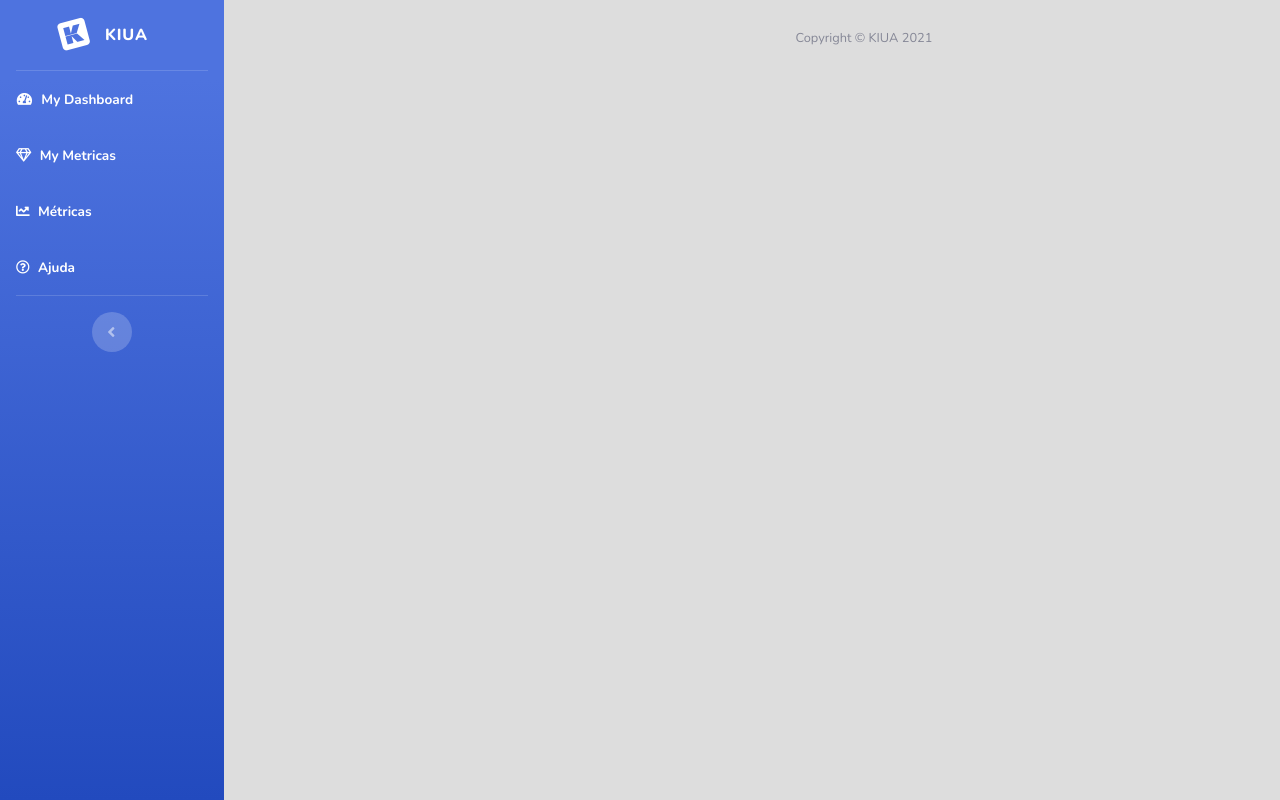
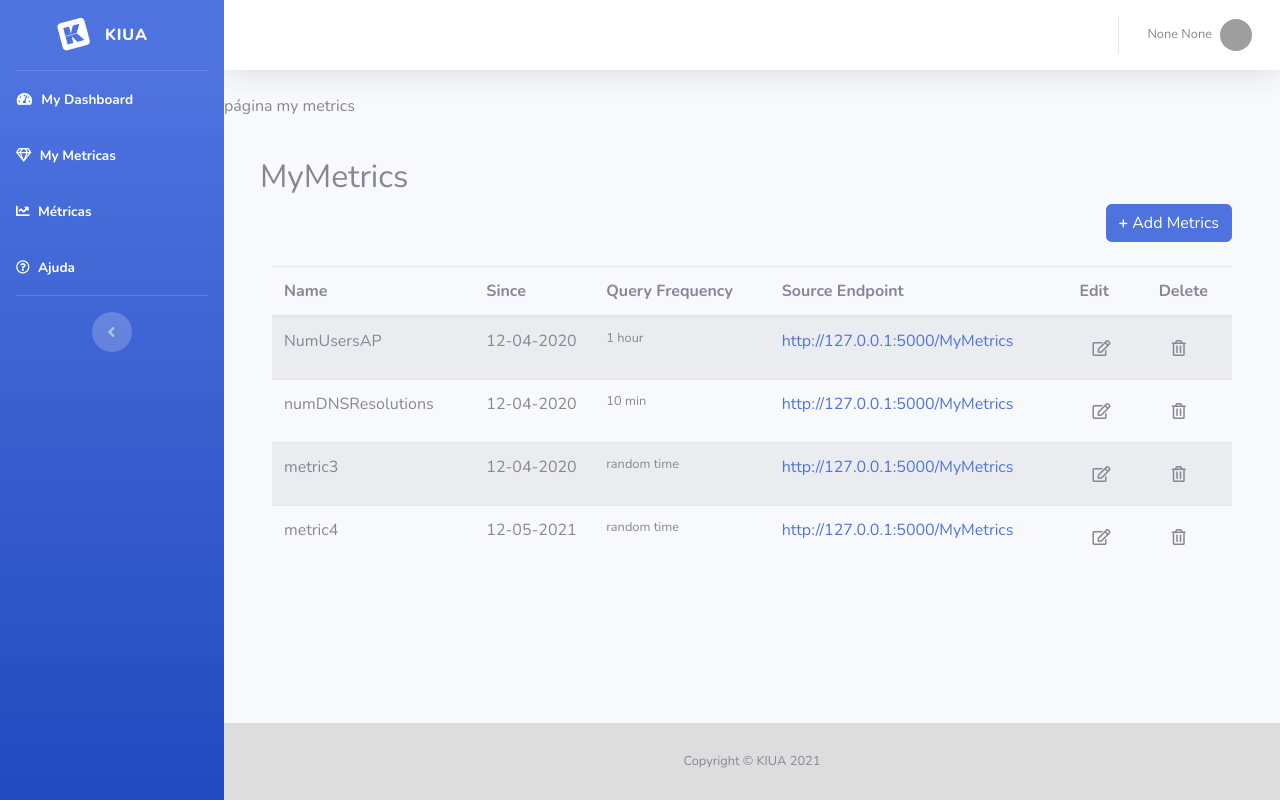
Before and after one commit to KIUA-PEI/KIUA_Backoffice, a Flask app: page /mymetrics in a window 1280 px wide; the page is wider, and only the part inside the window is pictured. Run offline with Flask 2, Linux system fonts and the light colour scheme; the visitor is signed in with stand-in values (Sample User, id 1); data comes from the database, SQL or seed files in the repository; some libraries are stand-ins or nearby versions; grey boxes are pictures that could not be loaded.

Commit message:
mymetrics updated - not finished

```diff
--- a/website/templates/mymetrics.html
+++ b/website/templates/mymetrics.html
@@ -4,4 +4,137 @@
 
 <p>página my metrics</p>
 
+
+<div class="container">
+    <br>
+    <div class="col-sm-3">
+        <h2>MyMetrics</h2>
+    </div>
+    <div class="content">
+        <div class="container">
+            <div class="col-sm-13" style="text-align: right;">
+                <button type="button" class="btn btn-primary" data-toggle="modal" data-target="#dashModal"><b>+</b></span> Add Metrics</button>
+            </div>
+                <!-- Metrics Modal-->
+            <div class="modal fade" id="dashModal" tabindex="-1" role="dialog" aria-labelledby="exampleModalLabel"
+            aria-hidden="true">
+              <div class="modal-dialog" role="document">
+                  <div class="modal-content">
+                      <div class="modal-header">
+                          <h5 class="modal-title" id="exampleModalLabel">Create new Metrics</h5>
+                          <button class="close" type="button" data-dismiss="modal" aria-label="Close">
+                              <span aria-hidden="true">×</span>
+                          </button>
+                      </div>
+                      <div class="modal-body">Select "Logout" below if you are ready to end your current session.</div>
+                      <div class="modal-footer">
+                          <button class="btn btn-secondary" type="button" data-dismiss="modal">Cancel</button>
+                          <a class="btn btn-primary" href="/">Logout</a>
+                      </div>
+                  </div>
+              </div>
+            </div>
+            <br>
+
+          <div class="table-responsive">
+
+            <table class="table table-striped custom-table">
+              <thead>
+                <tr>
+                  <th scope="col">Name</th>
+                  <th scope="col" style="width: 120px;">Since</th>
+                  <th scope="col">Query Frequency</th>
+                  <th scope="col">Source Endpoint</th>
+                  <th scope="col">Edit</th>
+                  <th scope="col">Delete</th>
+                </tr>
+              </thead>
+              <tbody>
+
+                <tr>
+
+                  <td>
+                    NumUsersAP
+                  </td>
+
+                  <td>12-04-2020</td>
+                  <td>
+                    <small class="d-block">1 hour</small>
+                  </td>
+                  <td><a href="/mymetrics">http://127.0.0.1:5000/MyMetrics</a></td>
+                  <td>
+                    <button type="button" class="btn fas fa-edit"></button>
+                </td>
+                <td>
+                    <button type="button" class="btn fas fa-trash-alt"></button>
+                </td>
+                </tr>
+                <tr>
+
+                    <td>
+                      numDNSResolutions
+                    </td>
+
+                    <td>12-04-2020</td>
+                    <td>
+                      <small class="d-block">10 min</small>
+                    </td>
+                    <td><a href="/dashboards">http://127.0.0.1:5000/MyMetrics</a></td>
+                    <td>
+                        <button type="button" class="btn fas fa-edit"></button>
+                    </td>
+                    <td>
+                        <button type="button" class="btn fas fa-trash-alt"></button>
+                    </td>
+                </tr>
+                <tr>
+
+                    <td>
+                      metric3
+                    </td>
+
+                    <td>12-04-2020</td>
+                    </td>
+                    <td>
+                      <small class="d-block"> random time</small>
+                    </td>
+                    <td><a href="/dashboards">http://127.0.0.1:5000/MyMetrics</a></td>
+                    <td>
+                        <button type="button" class="btn fas fa-edit"></button>
+                    </td>
+                    <td>
+                        <button type="button" class="btn fas fa-trash-alt"></button>
+                    </td>
+                </tr>
+
+                <tr>
+
+                    <td>
+                      metric4
+                    </td>
+
+                    <td>12-05-2021</td>
+                    </td>
+                    <td>
+                      <small class="d-block"> random time</small>
+                    </td>
+                    <td><a href="/dashboards">http://127.0.0.1:5000/MyMetrics</a></td>
+                    <td>
+                        <button type="button" class="btn fas fa-edit"></button>
+                    </td>
+                    <td>
+                        <button type="button" class="btn fas fa-trash-alt"></button>
+                    </td>
+                </tr>
+
+              </tbody>
+            </table>
+          </div>
+
+
+        </div>
+
+    <br>
+</div>
+
 {% endblock %}
```
